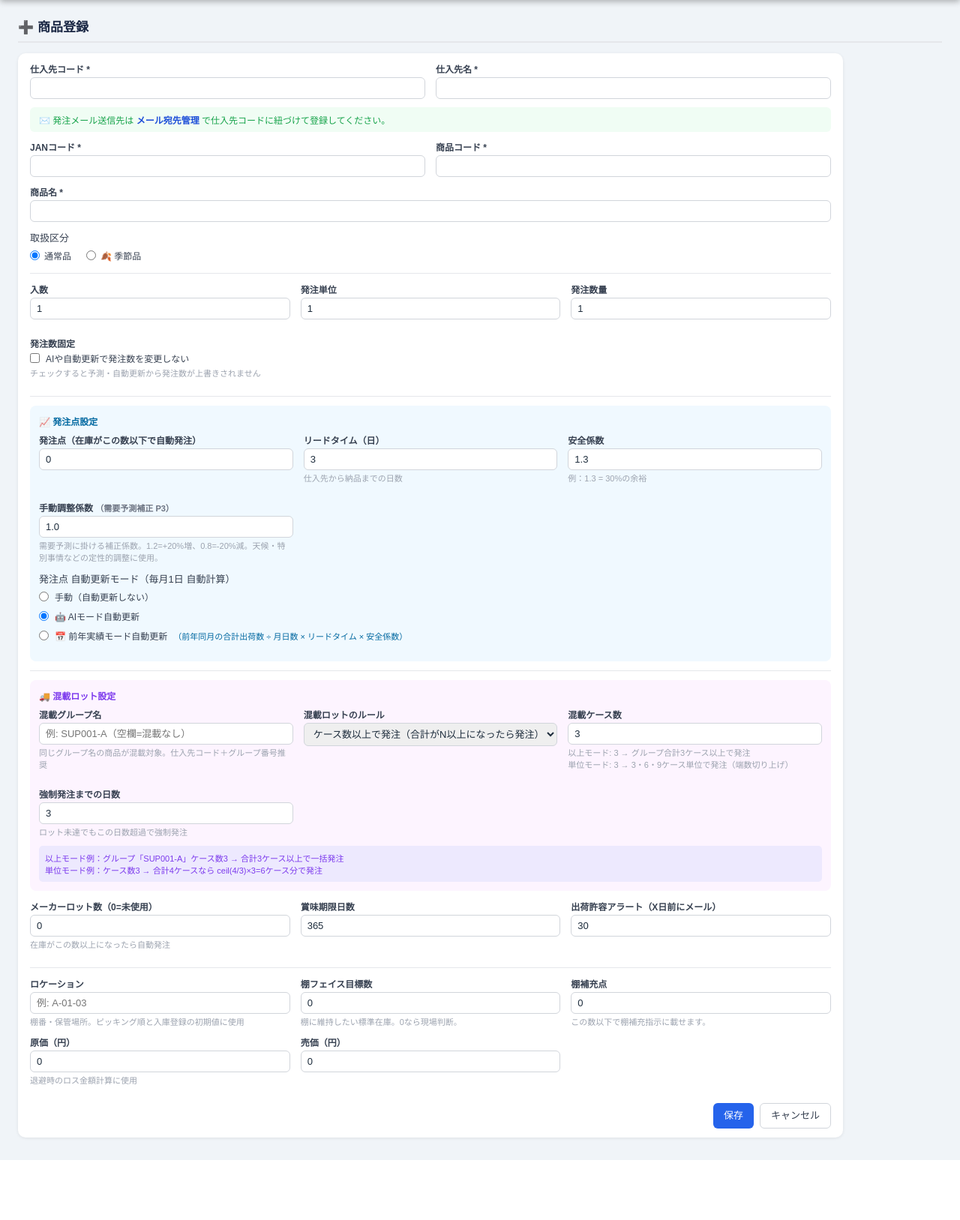
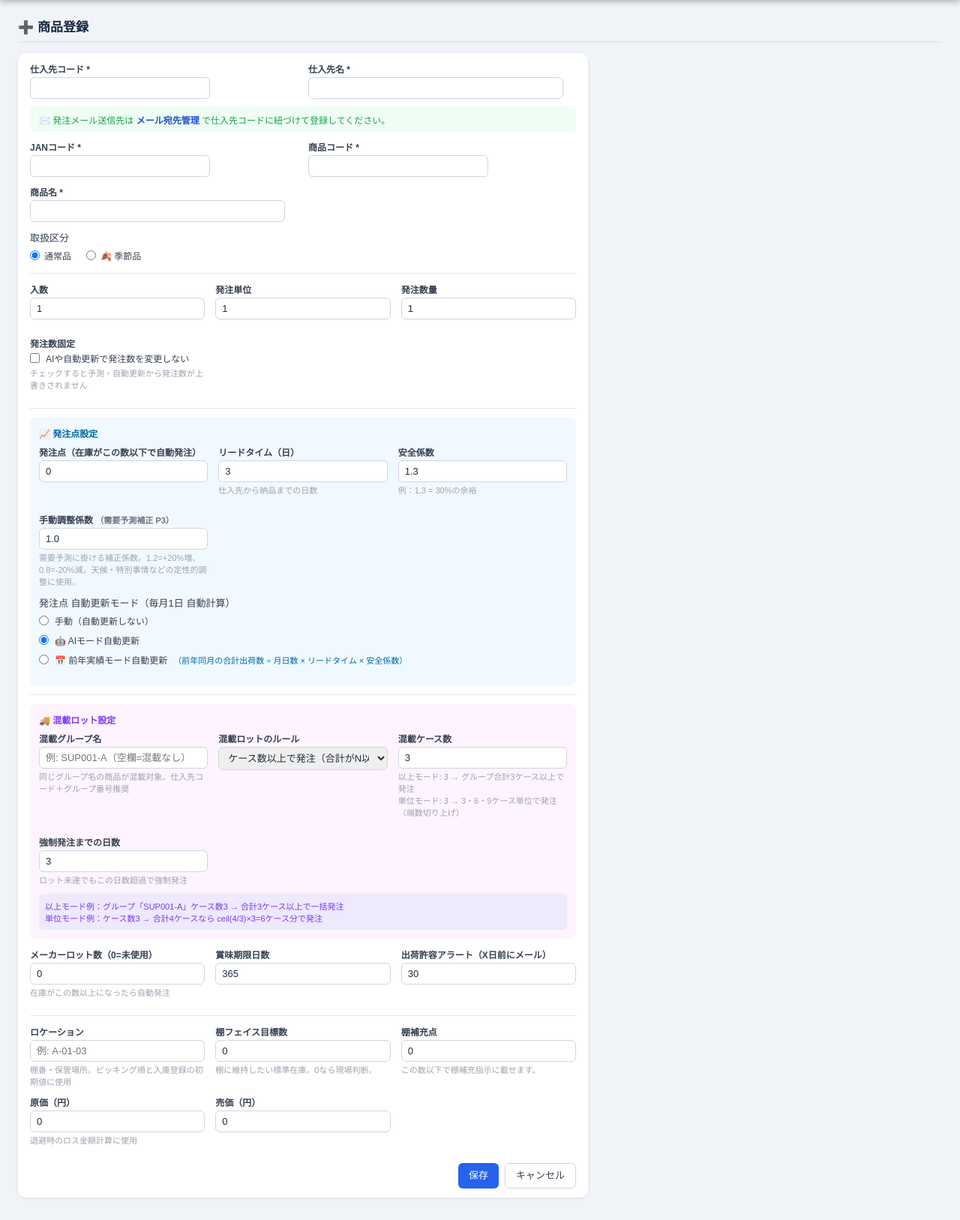
Before and after one commit to r-tanaka3219/my-project, a Flask app: page /products/new in a window 1280 px wide. Shown: the part 52-1679 px from the top of the page at 75% size. Before the commit the page ends 1599 px from the top, so only its background shows below. Run offline with Flask 3, Linux system fonts and the light colour scheme; the visitor is signed in with stand-in values (Sample User, id 1); some libraries are stand-ins or nearby versions.

Commit message:
商品編集フォームの幅を修正
カード幅を1100px→760pxに縮小し、各入力欄にmax-widthを設定。
テキスト・数値入力は最大240px、商品名・仕入先名・混載グループは340px、
セレクトボックスは340pxに制限。

Co-Authored-By: Claude Sonnet 4.6 <noreply@anthropic.com>

```diff
--- a/templates/product_form.html
+++ b/templates/product_form.html
@@ -2,7 +2,17 @@
 {% block title %}{% if product %}商品編集{% else %}商品登録{% endif %}{% endblock %}
 {% block content %}
 <div class="page-title">{% if product %}✏️ 商品編集{% else %}➕ 商品登録{% endif %}</div>
-<div class="card" style="max-width:min(1100px,100%)"
+
+<style>
+.pf-card input[type=text],
+.pf-card input[type=number] { width:100%; max-width:240px }
+.pf-card input[name=product_name],
+.pf-card input[name=supplier_name],
+.pf-card input[name=mixed_group]  { max-width:340px }
+.pf-card select                   { width:100%; max-width:340px }
+</style>
+
+<div class="card pf-card" style="max-width:min(760px,100%)">
 <form method="post">
   <input type="hidden" name="csrf_token" value="{{ csrf_token() }}">
   <div class="form-grid-2">
```
